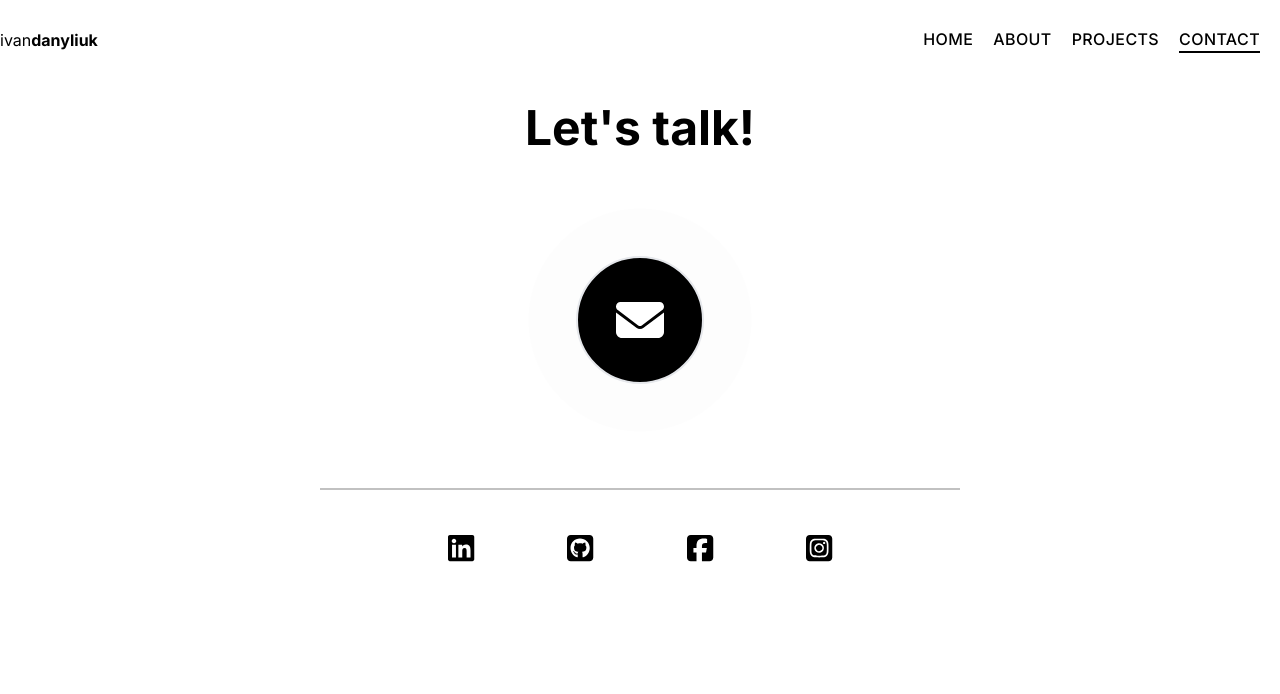
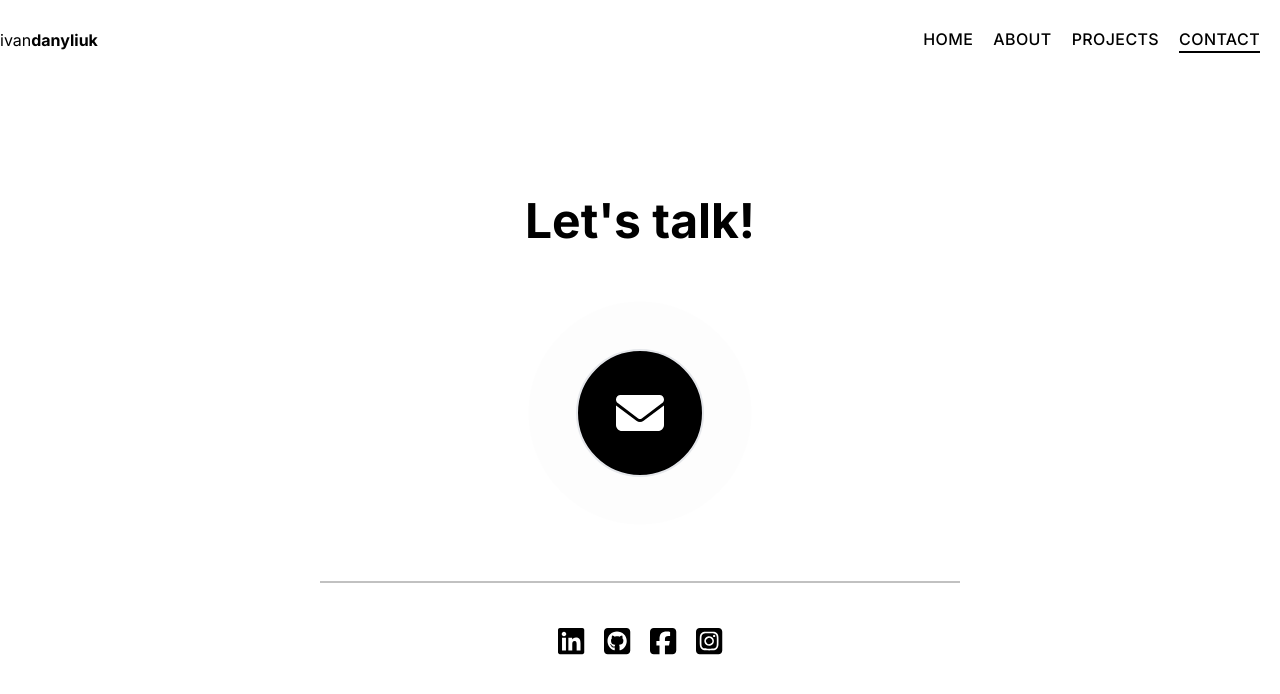
Before and after one commit to IvanDanyliuk/portfolio, a Next.js app: page /contact in a window 1280 px wide. Shown: the top 694 px of the page. Built offline with nearby package versions, Linux system fonts and the light colour scheme.

Commit message:
fix styles of the Contact page

```diff
--- a/app/contact/page.tsx
+++ b/app/contact/page.tsx
@@ -5,10 +5,13 @@ import SocialMediaList from '@/components/ui/SocialMediaList';
 
 export default function Contact() {
   return (
-    <div className='mx-auto py-6 w-full h-full md:w-1/2 overflow-hidden bg-white'>
+    <div className='mx-auto py-6 w-full h-full md:w-1/2 flex flex-1 flex-col justify-center items-center overflow-hidden bg-white'>
       <h2 className='mb-10 font-bold text-5xl text-center animate-from-top'>Let's talk!</h2>
       <div className='flex justify-center'>
-        <Link href='mailto:ivandaniliuk@gmail.com' className='flex justify-center items-center my-16 w-32 h-32 text-5xl border-2 rounded-full bg-black text-white pulse'>
+        <Link
+          href='mailto:ivandaniliuk@gmail.com'
+          className='flex justify-center items-center my-16 w-32 h-32 text-5xl border-2 rounded-full bg-black text-white pulse'
+        >
           <FontAwesomeIcon icon={faEnvelope} />
         </Link>
       </div>
--- a/app/globals.scss
+++ b/app/globals.scss
@@ -204,6 +204,7 @@ main {
   }
 }
 
+
 // Loader
 
 .loading-container {
--- a/components/ui/Loader.tsx
+++ b/components/ui/Loader.tsx
@@ -1,5 +1,3 @@
-import React from 'react'
-
 const Loader: React.FC = () => {
   return (
     <div className='w-full h-full flex flex-1 grow justify-center items-center overflow-hidden'>
```
